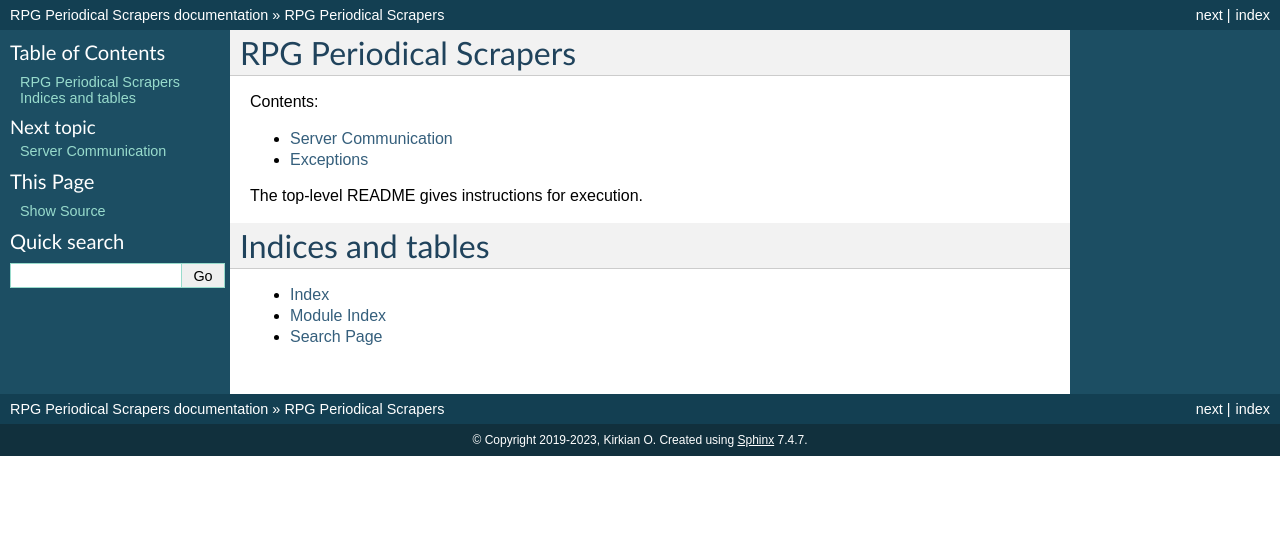
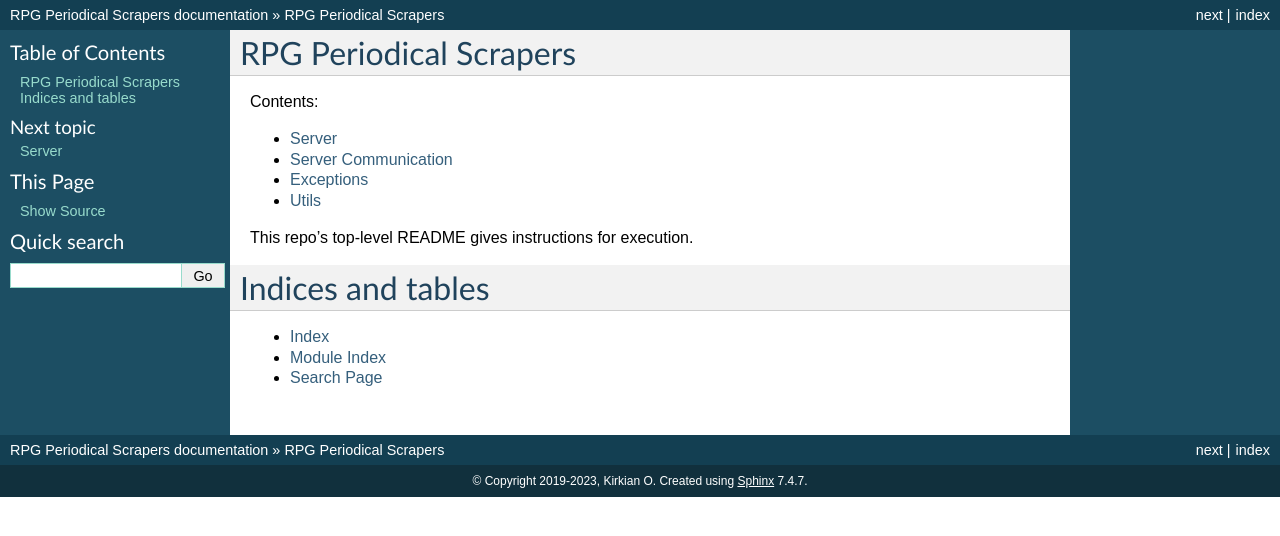
Before and after one commit to kirkiano/python-rpg-agent, a Sphinx documentation site: the page built from sphinx/source/index.rst, in a window 1280 px wide. Shown: the top 536 px of the page. Built offline with Sphinx 7.4.7, drawn with Linux system fonts in a browser that asks for light colours.

Commit message:
More Sphinx

```diff
--- a/sphinx/source/index.rst
+++ b/sphinx/source/index.rst
@@ -10,10 +10,12 @@ RPG Periodical Scrapers
    :maxdepth: 1
    :caption: Contents:
 
+   server/index
    comm
    exn
+   util
 
-The top-level README gives instructions for execution.
+This repo's top-level README gives instructions for execution.
 
 
 Indices and tables
--- /dev/null
+++ b/sphinx/source/server/address.rst
@@ -0,0 +1,6 @@
+
+Address
+-------
+
+.. automodule:: server.address
+   :members:
--- /dev/null
+++ b/sphinx/source/server/connection.rst
@@ -0,0 +1,6 @@
+
+Connection
+----------
+
+.. automodule:: server.connection.base
+   :members:
--- /dev/null
+++ b/sphinx/source/util.rst
@@ -0,0 +1,6 @@
+
+Utils
+=====
+
+.. automodule:: util
+   :members:
```
Also changed, not shown: sphinx/source/server/index.rst (added, +11 -0 lines), 2 other files.
